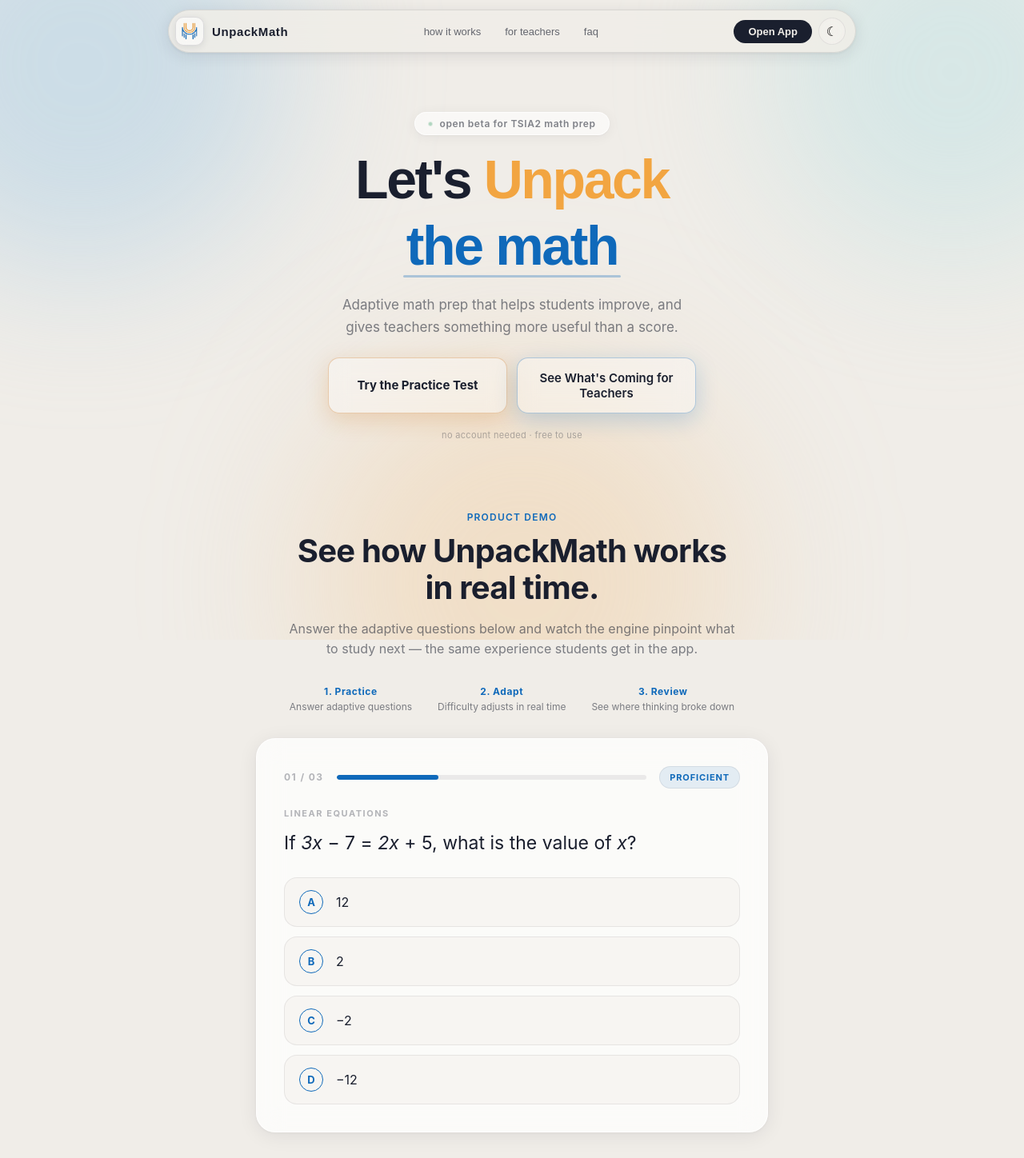
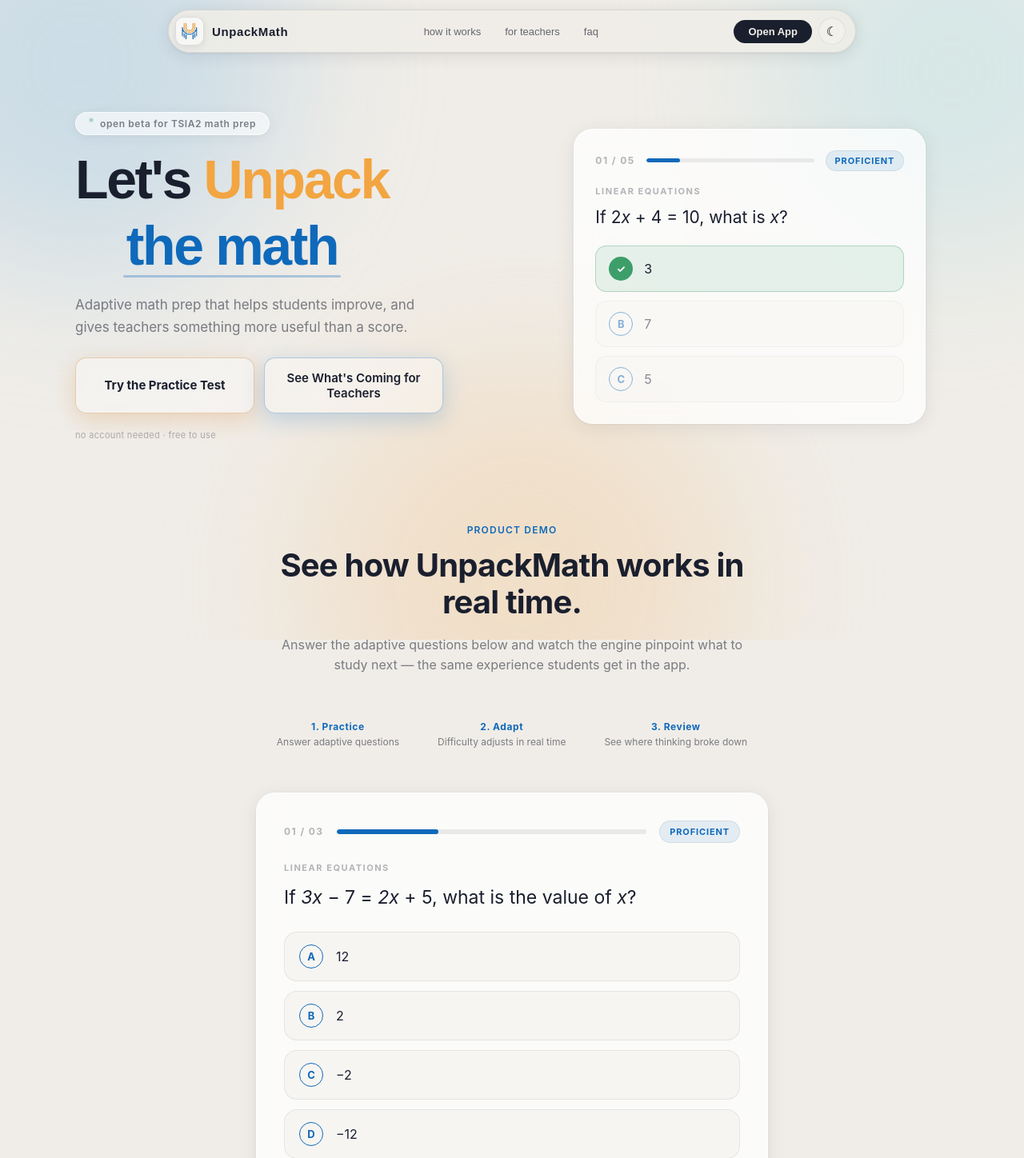
Before and after one commit to jd-oviedo/unpackmath-home, a Next.js app: page / in a window 1280 px wide. Shown: the top 1448 px of the page at 80% size. Built offline with nearby package versions, Linux system fonts and the light colour scheme; a web font is replaced by a local one.

Commit message:
feat: hero desktop preview panel, dashboard section header restructure, demo section spacing

```diff
--- a/app/components/DemoSection.tsx
+++ b/app/components/DemoSection.tsx
@@ -118,19 +118,19 @@
       id="demo"
       style={{
         background: "transparent",
-        padding: "48px 24px 80px",
+        padding: "64px 24px 96px",
         display: "flex",
         flexDirection: "column",
         alignItems: "center",
-        gap: "32px",
+        gap: "56px",
       }}
     >
       {/* Section header */}
-      <div style={{ textAlign: "center", maxWidth: "560px" }}>
-        <p style={{ fontSize: "12px", fontWeight: 600, letterSpacing: "0.1em", textTransform: "uppercase", color: "var(--ec-accent)", margin: "0 0 12px" }}>
+      <div style={{ textAlign: "center", maxWidth: "600px" }}>
+        <p style={{ fontSize: "12px", fontWeight: 600, letterSpacing: "0.1em", textTransform: "uppercase", color: "var(--ec-accent)", margin: "0 0 14px" }}>
           product demo
         </p>
-        <h2 style={{ fontWeight: 700, fontSize: "clamp(28px, 4vw, 40px)", lineHeight: 1.15, color: "var(--ec-ink)", margin: "0 0 16px", letterSpacing: "-0.02em" }}>
+        <h2 style={{ fontWeight: 700, fontSize: "clamp(28px, 4vw, 40px)", lineHeight: 1.15, color: "var(--ec-ink)", margin: "0 0 18px", letterSpacing: "-0.02em" }}>
           See how UnpackMath works in real time.
         </h2>
         <p style={{ fontSize: "16px", color: "var(--ec-ink-muted)", margin: 0, lineHeight: 1.6 }}>
@@ -139,7 +139,7 @@
       </div>
 
       {/* Step indicators */}
-      <div style={{ display: "flex", gap: "32px", flexWrap: "wrap", justifyContent: "center" }}>
+      <div style={{ display: "flex", gap: "48px", flexWrap: "wrap", justifyContent: "center" }}>
         {[
           ["1. Practice", "Answer adaptive questions"],
           ["2. Adapt", "Difficulty adjusts in real time"],
--- a/app/components/HeroSection.tsx
+++ b/app/components/HeroSection.tsx
@@ -35,12 +35,61 @@
   );
 }
 
+function HeroPreviewCard() {
+  return (
+    <div
+      className="um-glass-card--strong um-hero-preview"
+      style={{
+        borderRadius: "24px",
+        padding: "26px",
+        width: "100%",
+        maxWidth: "440px",
+      }}
+    >
+      <div style={{ display: "flex", alignItems: "center", gap: "14px", marginBottom: "18px" }}>
+        <span style={{ fontSize: "12px", fontWeight: 700, letterSpacing: "0.12em", color: "var(--ec-ink-faint)", flexShrink: 0 }}>01 / 05</span>
+        <span style={{ flex: 1, height: "5px", borderRadius: "999px", background: "var(--ec-line)", overflow: "hidden" }}>
+          <span style={{ display: "block", height: "100%", width: "20%", background: "var(--ec-accent)", borderRadius: "999px" }} />
+        </span>
+        <span style={{ fontSize: "11px", fontWeight: 700, letterSpacing: "0.08em", textTransform: "uppercase", padding: "5px 11px", borderRadius: "999px", background: "var(--ec-accent-soft)", border: "1px solid var(--ec-line)", color: "var(--ec-accent)", flexShrink: 0 }}>
+          Proficient
+        </span>
+      </div>
+
+      <div style={{ fontSize: "11px", fontWeight: 700, letterSpacing: "0.14em", textTransform: "uppercase", color: "var(--ec-ink-faint)", marginBottom: "10px" }}>
+        Linear Equations
+      </div>
+      <div style={{ fontSize: "21px", lineHeight: 1.5, marginBottom: "20px", color: "var(--ec-ink)" }}>
+        If 2<em style={{ fontStyle: "italic" }}>x</em> + 4 = 10, what is <em style={{ fontStyle: "italic" }}>x</em>?
+      </div>
+
+      <div style={{ display: "flex", flexDirection: "column", gap: "11px" }}>
+        <div style={{ display: "flex", alignItems: "center", gap: "14px", padding: "13px 16px", borderRadius: "14px", background: "var(--ec-green-bg)", border: "1px solid var(--ec-green-border)" }}>
+          <span style={{ width: "30px", height: "30px", borderRadius: "50%", background: "var(--ec-green)", color: "#fff", display: "flex", alignItems: "center", justifyContent: "center", fontWeight: 700, fontSize: "13px", flexShrink: 0 }}>✓</span>
+          <span style={{ fontSize: "16px", color: "var(--ec-ink)" }}>3</span>
+        </div>
+        <div style={{ display: "flex", alignItems: "center", gap: "14px", padding: "13px 16px", borderRadius: "14px", background: "var(--ec-surface2)", border: "1px solid var(--ec-line)", opacity: 0.5 }}>
+          <span style={{ width: "30px", height: "30px", borderRadius: "50%", border: "1.5px solid var(--ec-accent)", color: "var(--ec-accent)", display: "flex", alignItems: "center", justifyContent: "center", fontWeight: 700, fontSize: "13px", flexShrink: 0 }}>B</span>
+          <span style={{ fontSize: "16px", color: "var(--ec-ink)" }}>7</span>
+        </div>
+        <div style={{ display: "flex", alignItems: "center", gap: "14px", padding: "13px 16px", borderRadius: "14px", background: "var(--ec-surface2)", border: "1px solid var(--ec-line)", opacity: 0.5 }}>
+          <span style={{ width: "30px", height: "30px", borderRadius: "50%", border: "1.5px solid var(--ec-accent)", color: "var(--ec-accent)", display: "flex", alignItems: "center", justifyContent: "center", fontWeight: 700, fontSize: "13px", flexShrink: 0 }}>C</span>
+          <span style={{ fontSize: "16px", color: "var(--ec-ink)" }}>5</span>
+        </div>
+      </div>
+    </div>
+  );
+}
+
 export function HeroSection() {
   const [hoverPrimary, setHoverPrimary] = useState(false);
   const [hoverSecondary, setHoverSecondary] = useState(false);
 
   return (
-    <section style={{ maxWidth: "720px", margin: "0 auto", padding: "140px 24px 40px", textAlign: "center", display: "flex", flexDirection: "column", alignItems: "center", gap: "20px" }}>
+    <section style={{ maxWidth: "1140px", margin: "0 auto", padding: "140px 24px 40px" }}>
+      <div className="um-hero-grid" style={{ display: "flex", flexDirection: "column", alignItems: "center", gap: "20px" }}>
+
+        <div className="um-hero-text" style={{ display: "flex", flexDirection: "column", alignItems: "center", gap: "20px", textAlign: "center" }}>
 
           <div className="um-glass-card" style={{ display: "inline-flex", alignItems: "center", gap: "8px", borderRadius: "999px", padding: "6px 16px" }}>
             <div style={{ width: "6px", height: "6px", borderRadius: "50%", background: "var(--ec-green)", animation: "ecpulse 1.6s ease-in-out infinite" }} />
@@ -60,7 +109,6 @@
           </p>
 
           <div style={{ display: "flex", gap: "12px", flexWrap: "wrap", justifyContent: "center", width: "100%", maxWidth: "460px", marginTop: "4px" }}>
-
             <a href="https://app.unpackmath.com/adaptive-test"
               onMouseEnter={() => setHoverPrimary(true)}
               onMouseLeave={() => setHoverPrimary(false)}
@@ -120,7 +168,40 @@
           <p style={{ fontSize: "11px", color: "var(--ec-ink-faint)", margin: 0, letterSpacing: "0.03em" }}>
             no account needed · free to use
           </p>
+        </div>
 
+        <div className="um-hero-preview-slot">
+          <HeroPreviewCard />
+        </div>
+
+      </div>
+
+      <style>{`
+        @media (min-width: 980px) {
+          .um-hero-grid {
+            display: grid !important;
+            grid-template-columns: 1.04fr 0.96fr !important;
+            align-items: center !important;
+            gap: 56px !important;
+          }
+          .um-hero-text {
+            align-items: flex-start !important;
+            text-align: left !important;
+          }
+          .um-hero-text > div:first-child {
+            align-items: flex-start !important;
+          }
+          .um-hero-preview-slot {
+            display: flex !important;
+            justify-content: center;
+          }
+        }
+        @media (max-width: 979px) {
+          .um-hero-preview-slot {
+            display: none !important;
+          }
+        }
+      `}</style>
     </section>
   );
 }
--- a/app/page.tsx
+++ b/app/page.tsx
@@ -132,23 +132,22 @@
         <DemoSection />
         {/* TEACHER DASHBOARD TEASER */}
         <section id="teachers" style={{ maxWidth: "980px", margin: "0 auto", padding: "0 24px 80px" }}>
+
+          {/* Section header — centered above the card */}
+          <div style={{ textAlign: "center", maxWidth: "640px", margin: "0 auto 40px" }}>
+            <p style={{ fontSize: "11px", fontWeight: 700, letterSpacing: "0.18em", textTransform: "uppercase", color: "var(--ec-orange)", marginBottom: "14px" }}>coming next for teachers</p>
+            <h2 style={{ fontSize: "clamp(26px, 3.4vw, 40px)", fontWeight: 800, color: "var(--ec-ink)", letterSpacing: "-0.025em", lineHeight: 1.15, marginBottom: "16px" }}>
+              See what your students are misunderstanding — before the next lesson.
+            </h2>
+            <p style={{ fontSize: "16px", color: "var(--ec-ink-muted)", lineHeight: 1.7, margin: 0 }}>
+              A new teacher dashboard is on the way to help you spot class-wide misconceptions, group students by need, and plan your next instructional move faster.
+            </p>
+          </div>
+
           <div className="um-glass-card--strong um-teacher-grid" style={{ borderRadius: "20px", padding: "36px 32px", display: "grid", gridTemplateColumns: "1.05fr 0.95fr", gap: "40px", alignItems: "center" }}>
 
             {/* Left: copy */}
             <div>
-              {/* Eyebrow */}
-              <p style={{ fontSize: "11px", fontWeight: 700, letterSpacing: "0.18em", textTransform: "uppercase", color: "var(--ec-orange)", marginBottom: "12px" }}>coming next for teachers</p>
-
-              {/* Headline */}
-              <h2 style={{ fontSize: "clamp(22px, 3vw, 30px)", fontWeight: 800, color: "var(--ec-ink)", letterSpacing: "-0.025em", lineHeight: 1.15, marginBottom: "16px" }}>
-                See what your students are misunderstanding — before the next lesson.
-              </h2>
-
-              {/* Body */}
-              <p style={{ fontSize: "15px", color: "var(--ec-ink-muted)", lineHeight: 1.7, marginBottom: "28px" }}>
-                A new teacher dashboard is on the way to help you spot class-wide misconceptions, group students by need, and plan your next instructional move faster.
-              </p>
-
               {/* Feature pill */}
               <div style={{ display: "flex", alignItems: "center", gap: "12px", background: "var(--ec-surface2)", borderRadius: "14px", padding: "16px 20px", marginBottom: "28px" }}>
                 <div style={{ flexShrink: 0, fontSize: "10px", fontWeight: 700, letterSpacing: "0.08em", textTransform: "uppercase", padding: "3px 10px", borderRadius: "999px", background: "var(--ec-orange-bg)", color: "var(--ec-orange)", border: "1px solid var(--ec-orange-border)", whiteSpace: "nowrap" }}>
@@ -248,6 +247,14 @@
             }
           }
         `}</style>
+
+        <style>{`
+          @media (max-width: 760px) {
+            .um-teacher-grid {
+              grid-template-columns: 1fr !important;
+            }
+          }
+        `}</style>
         {/* WAITLIST */}
         <section id="waitlist" style={{ maxWidth: "720px", margin: "0 auto", padding: "0 24px 80px" }}>
           <div className="um-glass-card--strong" style={{ borderRadius: "20px", padding: "36px 32px" }}>
```
Lines whose indentation alone changed are shown as unchanged.
